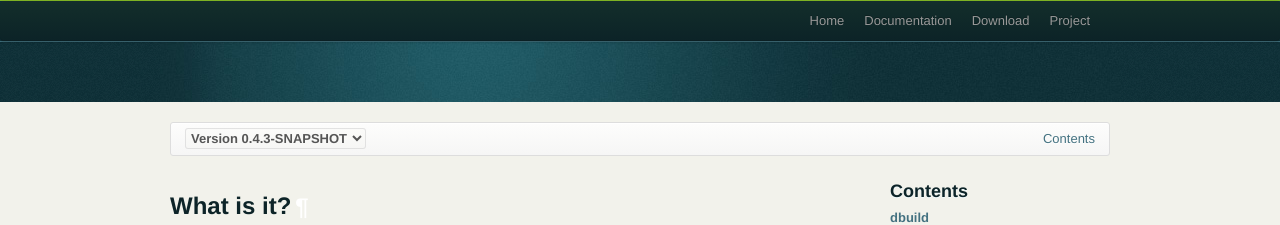
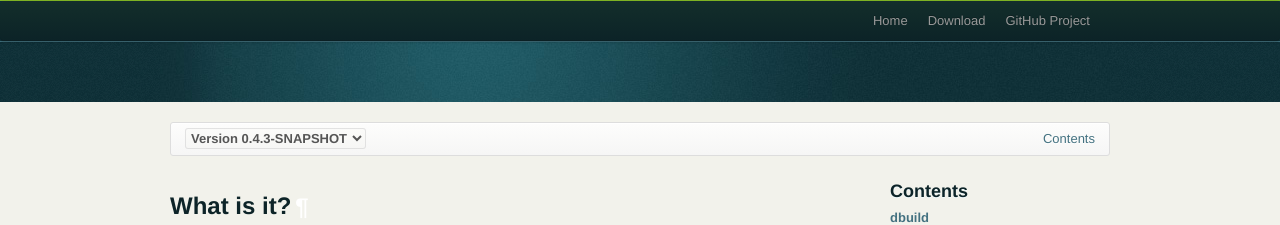
Before and after one commit to lightbend-labs/dbuild, a Sphinx documentation site: the page built from docs/src/sphinx/index.rst, in a window 1280 px wide. Shown: the top 225 px of the page. Built offline with Sphinx 7.4.7, drawn with Linux system fonts in a browser that asks for light colours.

```diff
--- a/docs/src/sphinx/_sphinx/themes/dbuild/layout.html
+++ b/docs/src/sphinx/_sphinx/themes/dbuild/layout.html
@@ -28,11 +28,10 @@
           {%- if home_site is sameas True %}
           <li><a href="http://typesafehub.github.com/distributed-build">Home</a></li>
           {%- else %}
-          <li><a href="{{ pathto('home') }}">Home</a></li>
+          <li><a href="{{ pathto('index') }}">Home</a></li>
           {%- endif %}
-          <li><a href="{{ pathto('index') }}">Documentation</a></li>
           <li><a href="{{ pathto('Getting-Started/Setup') }}">Download</a></li>
-          <li><a href="http://github.com/typesafehub/distributed-build">Project</a></li>
+          <li><a href="http://github.com/typesafehub/distributed-build">GitHub Project</a></li>
         </ul>
       </div>
     </div>
```
